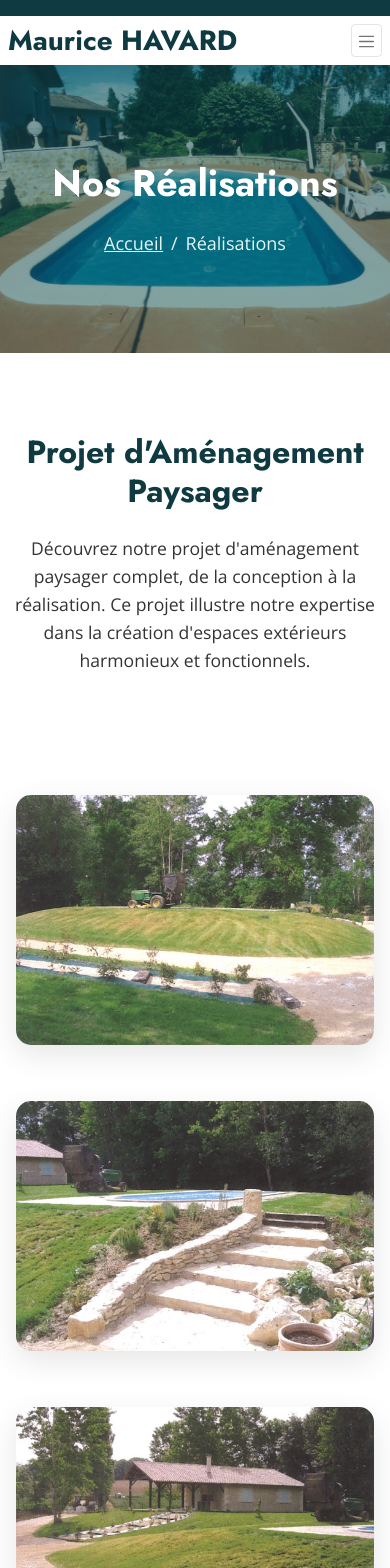
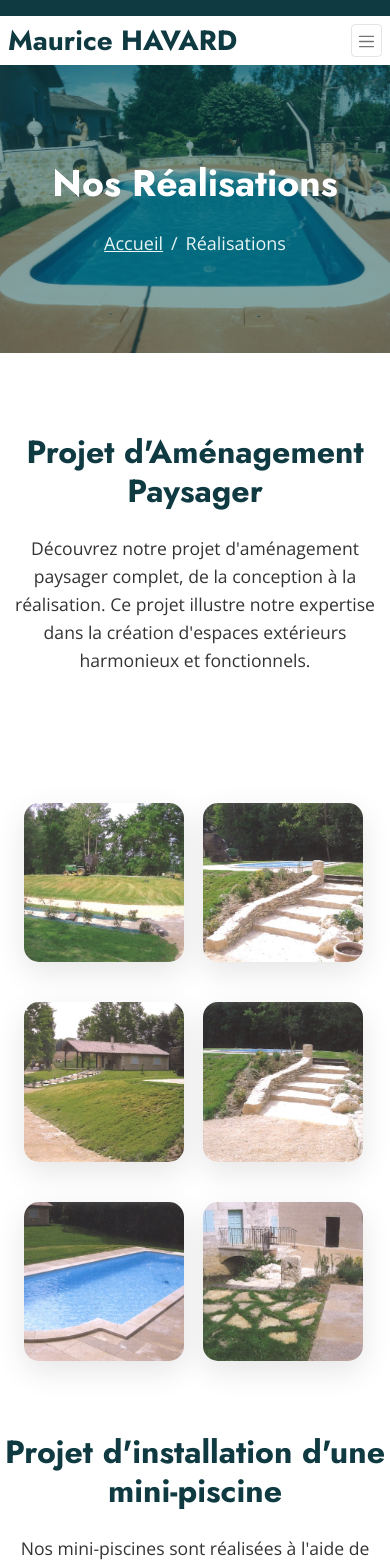
Before and after one commit to MargotRasamy/maurice-havard, a React (Create React App) app: page /projets in a window 390 px wide. Shown: the top 1568 px of the page. Built offline with nearby package versions, Linux system fonts and the light colour scheme; no server answers.

Commit message:
responsive

```diff
--- a/src/components/SpecificProjectJourney/SpecificProjectJourney.js
+++ b/src/components/SpecificProjectJourney/SpecificProjectJourney.js
@@ -36,7 +36,7 @@ const SpecificProjectJourney = ({ images, title, description }) => {
 
       <Row className="g-4 image-container">
         {images.map((image, index) => (
-          <Col key={index} xs={12} md={6} lg={4}>
+          <Col key={index} xs={6} md={6} lg={4}>
             <div className="project-image-container" onClick={() => handleImageClick(image)}>
               <img
                 src={image.url}
--- a/src/components/SpecificProjectJourney/SpecificProjectJourney.scss
+++ b/src/components/SpecificProjectJourney/SpecificProjectJourney.scss
@@ -96,7 +96,7 @@
       object-position: center;
 
       @media (max-width: 767.98px) {
-        height: 250px;
+        height: 100%;
         object-fit: cover;
         object-position: center;
       }
@@ -123,6 +123,7 @@
         opacity: 1;
         padding: 1rem;
         border-radius: 0 0 15px 15px;
+        display: block;
 
         p {
           color: white;
@@ -216,11 +217,13 @@
 @media (max-width: 768px) {
   .specific-project-journey {
     padding: 2rem 0;
+    overflow-x: hidden;
 
     .image-container {
-      margin: 0 1rem !important;
+      margin: 0 !important;
+      padding: 0 1rem;
       & > * {
-        padding: 0 !important;
+        padding: 0.5rem !important;
       }
     }
     h2 {
@@ -228,7 +231,9 @@
     }
 
     .project-image-container {
-      height: 250px;
+      height: calc(45vw - 1rem);
+      margin-bottom: 0;
+      aspect-ratio: 1/1;
     }
   }
 }
```
Also changed, not shown: 1 other file (tests, documents, lock files or other folders).
